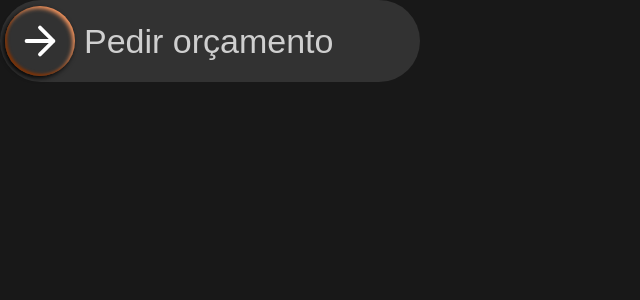
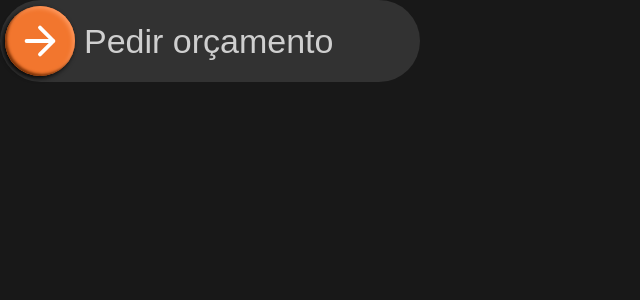
Before and after one commit to Douglas2803/Zerium, a Next.js app: page /components/Section/Hero/Button in a window 1280 px wide. Shown: the top 300 px of the page, without its empty margins (0-640 px from the left). Built offline with nearby package versions, Linux system fonts and the light colour scheme.

Commit message:
style: Altera estilo

```diff
--- a/src/app/components/Section/Hero/Button/page.tsx
+++ b/src/app/components/Section/Hero/Button/page.tsx
@@ -25,7 +25,7 @@ const Button = () => {
       sm:w-[300px]  sm:h-[65px] sm-item
       xl:h-[82px] xl:w-[420px]
       transition-colors duration-[600ms] ease-in-out
-      ${isHover ? "bg-yellow" : ""}
+      ${isHover ? "bg-orange" : ""}
      `}
     >
       <div
@@ -36,7 +36,7 @@ const Button = () => {
         sm:w-[55px] sm:h-[55px]
         xl:w-[70px] xl:h-[70px]
         circle
-        ${isHover ? "bg-black" : "reverse box_shadow bg-yellow"}
+        ${isHover ? "bg-black" : "reverse box_shadow bg-orange"}
         `}
       >
         <Image
```
